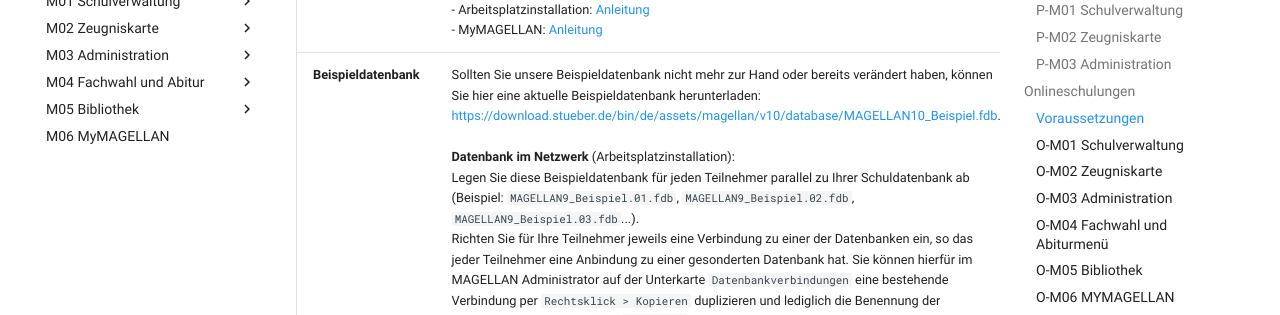
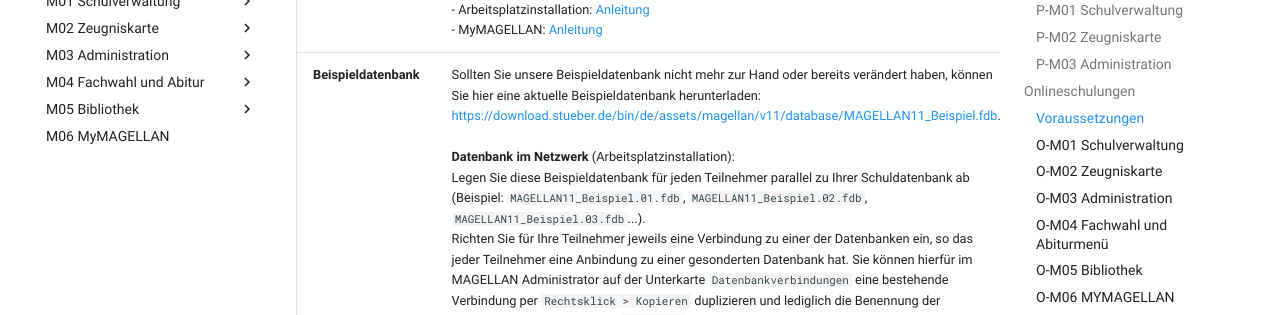
Before and after one commit to stuebersystems/doc.magellan-schulungen.de, an MkDocs documentation site: the page built from docs/index.md, in a window 1280 px wide and 900 px high, scrolled down 2763 px. Shown: the part 152-467 px from the top of the window. Built offline with MkDocs 1.6.1 and Material for MkDocs 9.7.7, drawn with Linux system fonts in a browser that asks for light colours; comment, search, counter and statistics services are not loaded.

Commit message:
no message

```diff
--- a/docs/index.md
+++ b/docs/index.md
@@ -63,7 +63,7 @@ Für die Schulungen `O-M03 MAGELLAN Administrator` und `O-M02 MAGELLAN Zeugniska
 Aktion|Hinweise
 :--|--
 **Anleitungen**|- Server- oder Einzelplatzinstallation: [Anleitung](https://doc.magellan.stueber.de/schulverwaltung/installation/version10/server.installieren/)<br/>- Arbeitsplatzinstallation: [Anleitung](https://doc.magellan.stueber.de/schulverwaltung/installation/version10/arbeitsplatz.installieren/)<br/>- MyMAGELLAN: [Anleitung](https://doc.mymagellan.stueber.de/installation/)
-**Beispieldatenbank**|Sollten Sie unsere Beispieldatenbank nicht mehr zur Hand oder bereits verändert haben, können Sie hier eine aktuelle Beispieldatenbank herunterladen:<br/>[https://download.stueber.de/bin/de/assets/magellan/v10/database/MAGELLAN10_Beispiel.fdb](https://download.stueber.de/bin/de/assets/magellan/v10/database/MAGELLAN10_Beispiel.fdb).<br/><br/>**Datenbank im Netzwerk** (Arbeitsplatzinstallation): <br/> Legen Sie diese Beispieldatenbank für jeden Teilnehmer parallel zu Ihrer Schuldatenbank ab (Beispiel: `MAGELLAN9_Beispiel.01.fdb`, `MAGELLAN9_Beispiel.02.fdb`, `MAGELLAN9_Beispiel.03.fdb`...).<br/>Richten Sie für Ihre Teilnehmer jeweils eine Verbindung zu einer der Datenbanken ein, so das jeder Teilnehmer eine Anbindung zu einer gesonderten Datenbank hat. Sie können hierfür im MAGELLAN Administrator auf der Unterkarte `Datenbankverbindungen` eine bestehende Verbindung per `Rechtsklick > Kopieren` duplizieren und lediglich die Benennung der Datenbank auf der Unterkarte `Datenbank` anpassen.<br/><br/>**Datenbank direkt auf dem Rechner** (Server- /Einzelplatzinstallation): <br/>Wenn es die erste MAGELLAN-Installation auf dem Rechner ist, leigt die Beispieldatenbank bereits im Datenbank-Verzeichnis. Alternativ tauschen Sie sie bitte aus.
+**Beispieldatenbank**|Sollten Sie unsere Beispieldatenbank nicht mehr zur Hand oder bereits verändert haben, können Sie hier eine aktuelle Beispieldatenbank herunterladen:<br/>[https://download.stueber.de/bin/de/assets/magellan/v11/database/MAGELLAN11_Beispiel.fdb](https://download.stueber.de/bin/de/assets/magellan/v11/database/MAGELLAN11_Beispiel.fdb).<br/><br/>**Datenbank im Netzwerk** (Arbeitsplatzinstallation): <br/> Legen Sie diese Beispieldatenbank für jeden Teilnehmer parallel zu Ihrer Schuldatenbank ab (Beispiel: `MAGELLAN11_Beispiel.01.fdb`, `MAGELLAN11_Beispiel.02.fdb`, `MAGELLAN11_Beispiel.03.fdb`...).<br/>Richten Sie für Ihre Teilnehmer jeweils eine Verbindung zu einer der Datenbanken ein, so das jeder Teilnehmer eine Anbindung zu einer gesonderten Datenbank hat. Sie können hierfür im MAGELLAN Administrator auf der Unterkarte `Datenbankverbindungen` eine bestehende Verbindung per `Rechtsklick > Kopieren` duplizieren und lediglich die Benennung der Datenbank auf der Unterkarte `Datenbank` anpassen.<br/><br/>**Datenbank direkt auf dem Rechner** (Server- /Einzelplatzinstallation): <br/>Wenn es die erste MAGELLAN-Installation auf dem Rechner ist, leigt die Beispieldatenbank bereits im Datenbank-Verzeichnis. Alternativ tauschen Sie sie bitte aus.
 **Lizenzen**|Bitte stellen Sie sicher, dass die in den Schulungen eingesetzten Programme (beispielsweise für die M02 auch MyMAGELLAN installiert ist) und die dazugehörigen **Lizenzen** verfügbar sind.
 **Tests**|1. Melden Sie sich mit der Standardkennung `sysdba` und dem Passwort `masterkey`. Klappt das? Wenn nicht erkundigen Sie sich intern nach den zu verwendenen Anmeldedaten und stellen Sie den Teilnehmern zur Verfügung. <br/>2. Bitte rufen Sie innerhalb der MAGELLAN Schulverwaltung die Druckvorschau (`Menü Schüler > einen Schüler markieren > STRG+P > einen Bericht anklicken > STRG+V`) auf. Klappt dieser Aufruf?<br/>3. Bitte rufen Sie innerhalb der MAGELLAN Schulverwaltung den Seriendruck auf (`Menü Schüler > einen Schüler markieren > STRG+S > Weiter > Mittlere Option mit "Neue Vorlage"`) auf. Öffnet sich Word in der Taskleiste?
 **Kommunikation**|Bitte stellen Sie für die Kommunikation während der Schulung sicher, dass die **Teilnehmer zu sehen und auch gut zu hören** sind.
```
